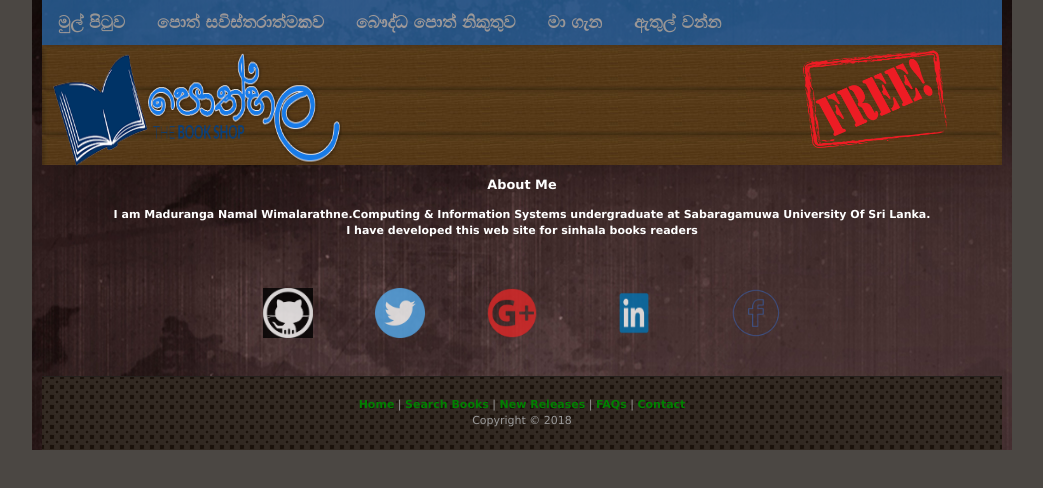
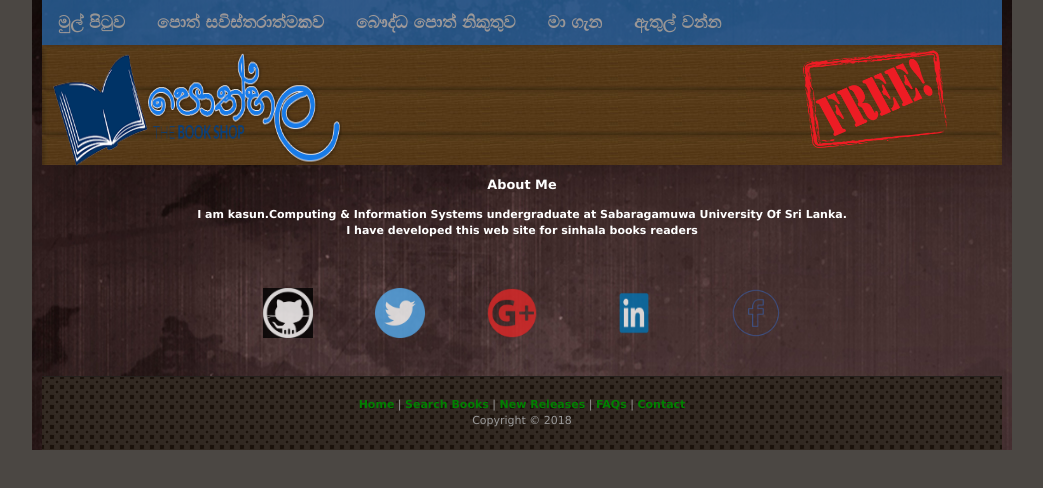
Before and after one commit to MadurangaNamal/Sinhala-Bookstore, a plain HTML site: page About.html in a window 1280 px wide. Shown: the whole page, without its empty margins (118-1161 px from the left). Drawn offline with Linux system fonts and the light colour scheme.

Commit message:
Update About.html

```diff
--- a/About.html
+++ b/About.html
@@ -36,7 +36,7 @@
 
 		<h3>About Me</h3>
 		<p><b>
-			I am Maduranga Namal Wimalarathne.Computing & Information Systems undergraduate at Sabaragamuwa University Of Sri Lanka.<br>
+			I am kasun.Computing & Information Systems undergraduate at Sabaragamuwa University Of Sri Lanka.<br>
 			I have developed this web site for sinhala books readers
 			</b>
 		</p>
```
